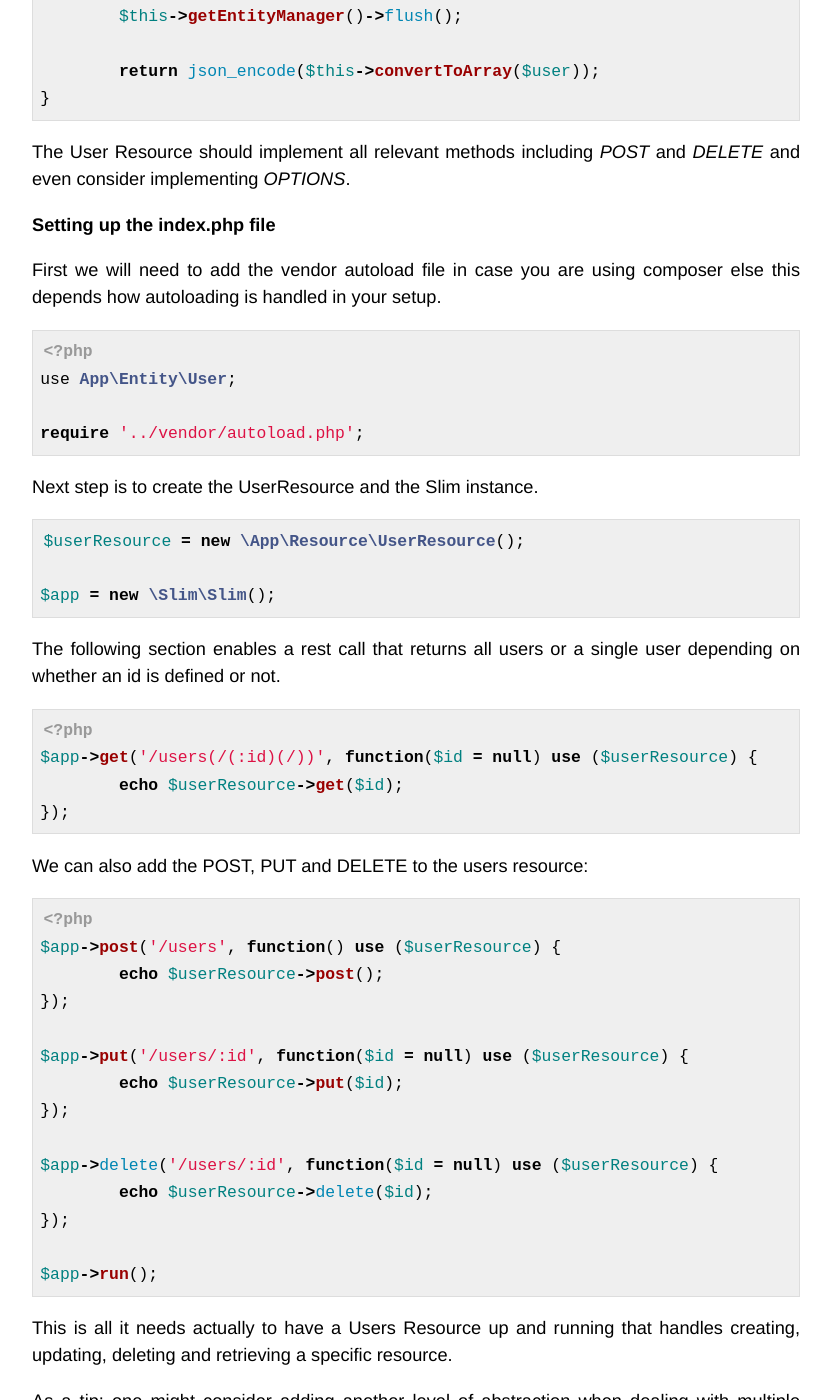
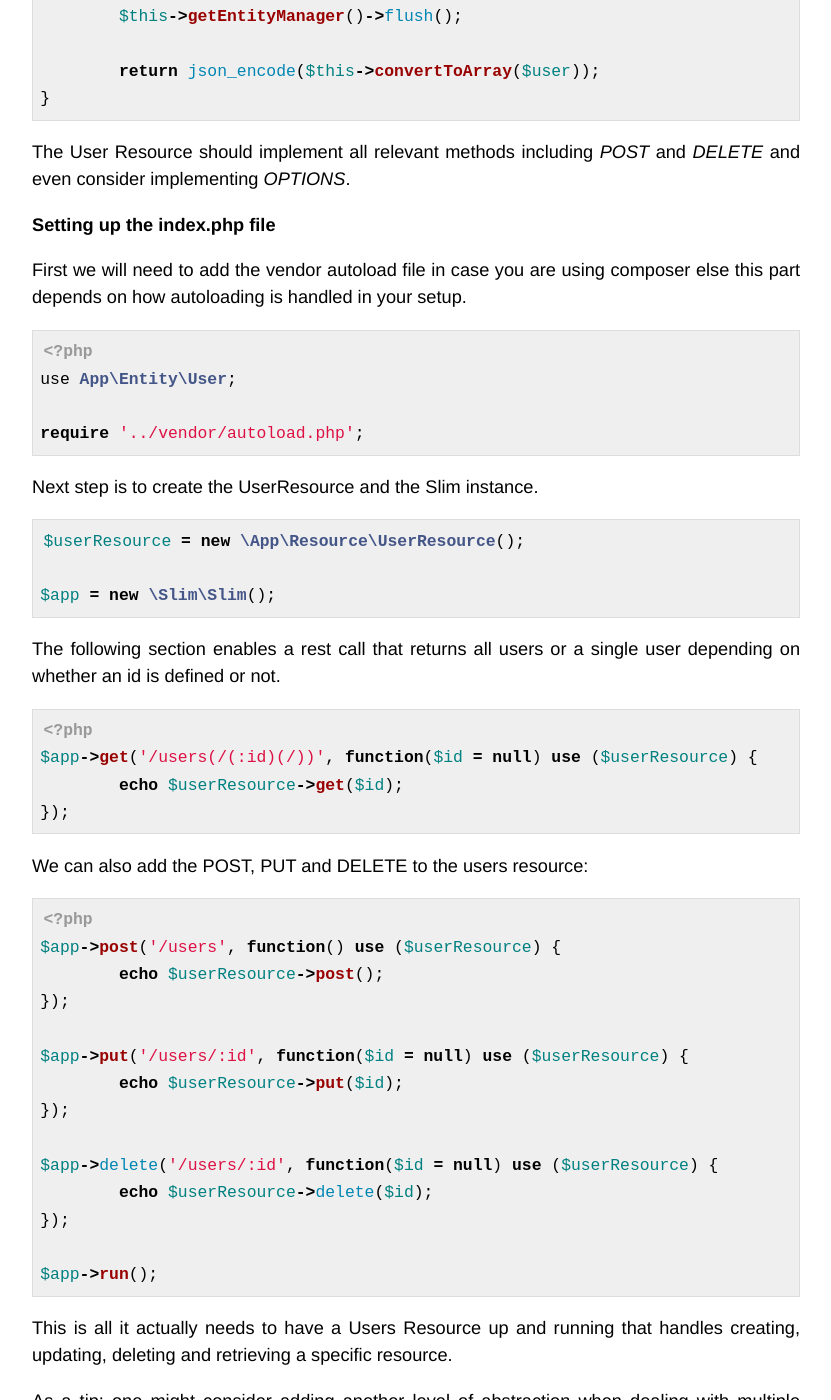
Before and after one commit to busypeoples/busypeoples.github.io, a Jekyll site: the page built from _posts/2014-06-09-slim-doctrine.markdown, in a window 1280 px wide and 1400 px high, scrolled down 5969 px. Shown: the whole window, without its empty margins (224-1055 px from the left). Built offline with Jekyll 4.4.1, drawn with Linux system fonts in a browser that asks for light colours; Markdown is read by kramdown in place of the engine named in the settings.

Commit message:
Minor changes

````diff
--- a/_posts/2014-06-08-promises-in-angular-js.markdown
+++ b/_posts/2014-06-08-promises-in-angular-js.markdown
@@ -3,7 +3,7 @@ layout: post
 title:  "Promises in AngularJS"
 date:   2014-06-08 12:00:00
 tags:   AngularJS, Javascript, Unit Tests, Karma, Jasmine
-published: true
+published: false
 ---
 
 ###The promise concept in javascript
--- a/_posts/2014-06-09-slim-doctrine.markdown
+++ b/_posts/2014-06-09-slim-doctrine.markdown
@@ -232,7 +232,7 @@ The User Resource should implement all relevant methods including _POST_ and _DE
 
 ###Setting up the index.php file
 
-First we will need to add the vendor autoload file in case you are using composer else this depends how autoloading is handled in your setup.
+First we will need to add the vendor autoload file in case you are using composer else this part depends on how autoloading is handled in your setup.
 
 ```php
 <?php
@@ -277,7 +277,7 @@ $app->delete('/users/:id', function($id = null) use ($userResource) {
 $app->run();
 ```
 
-This is all it needs actually to have a Users Resource up and running that handles creating, updating, deleting and retrieving a specific resource.
+This is all it actually needs to have a Users Resource up and running that handles creating, updating, deleting and retrieving a specific resource.
 
 As a tip: one might consider adding another level of abstraction when dealing with multiple resources.
 Instead of having to explicitly define routes for every possible resource an alternative would be to add a resource factory that returns the correct
````
